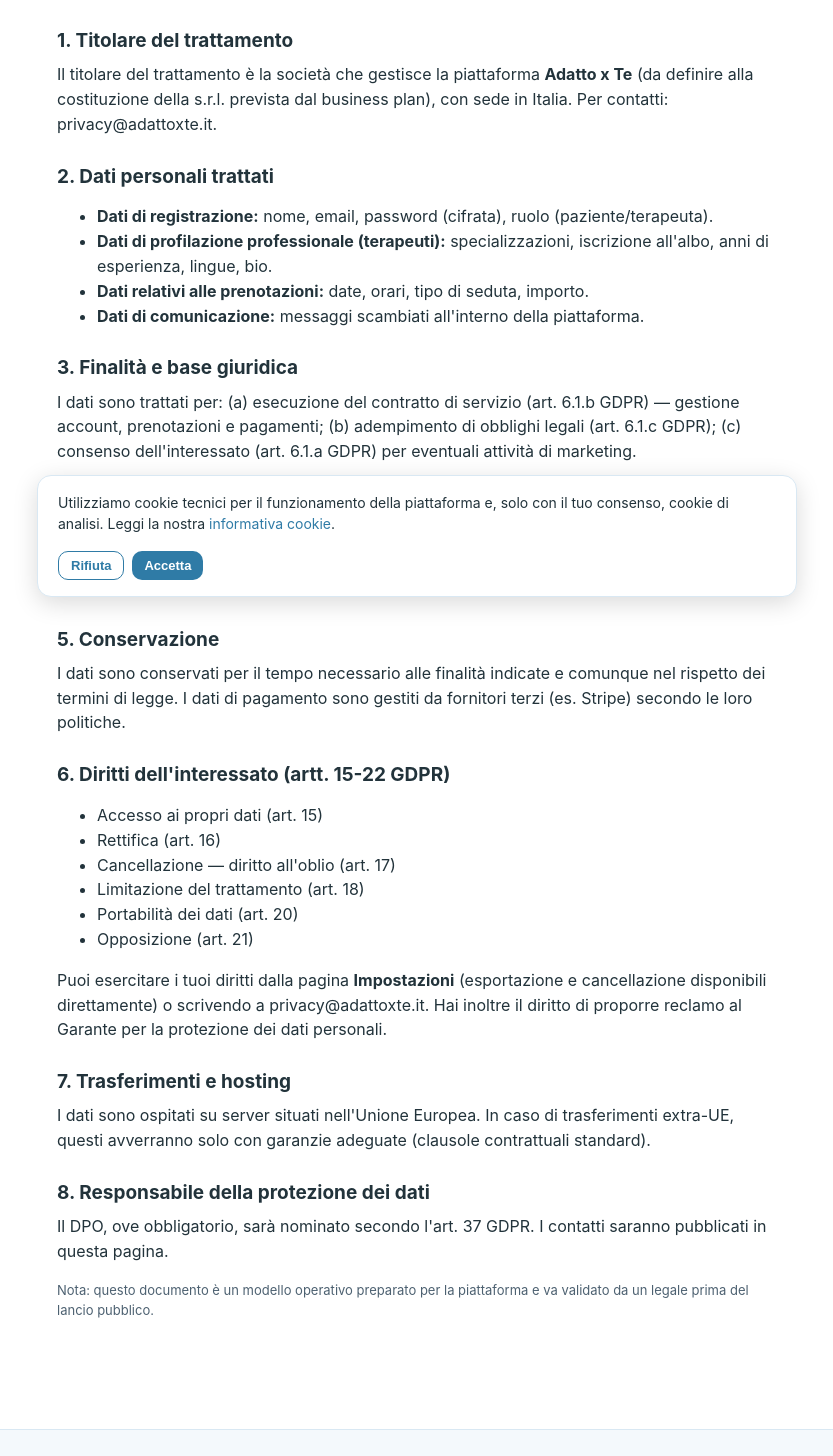
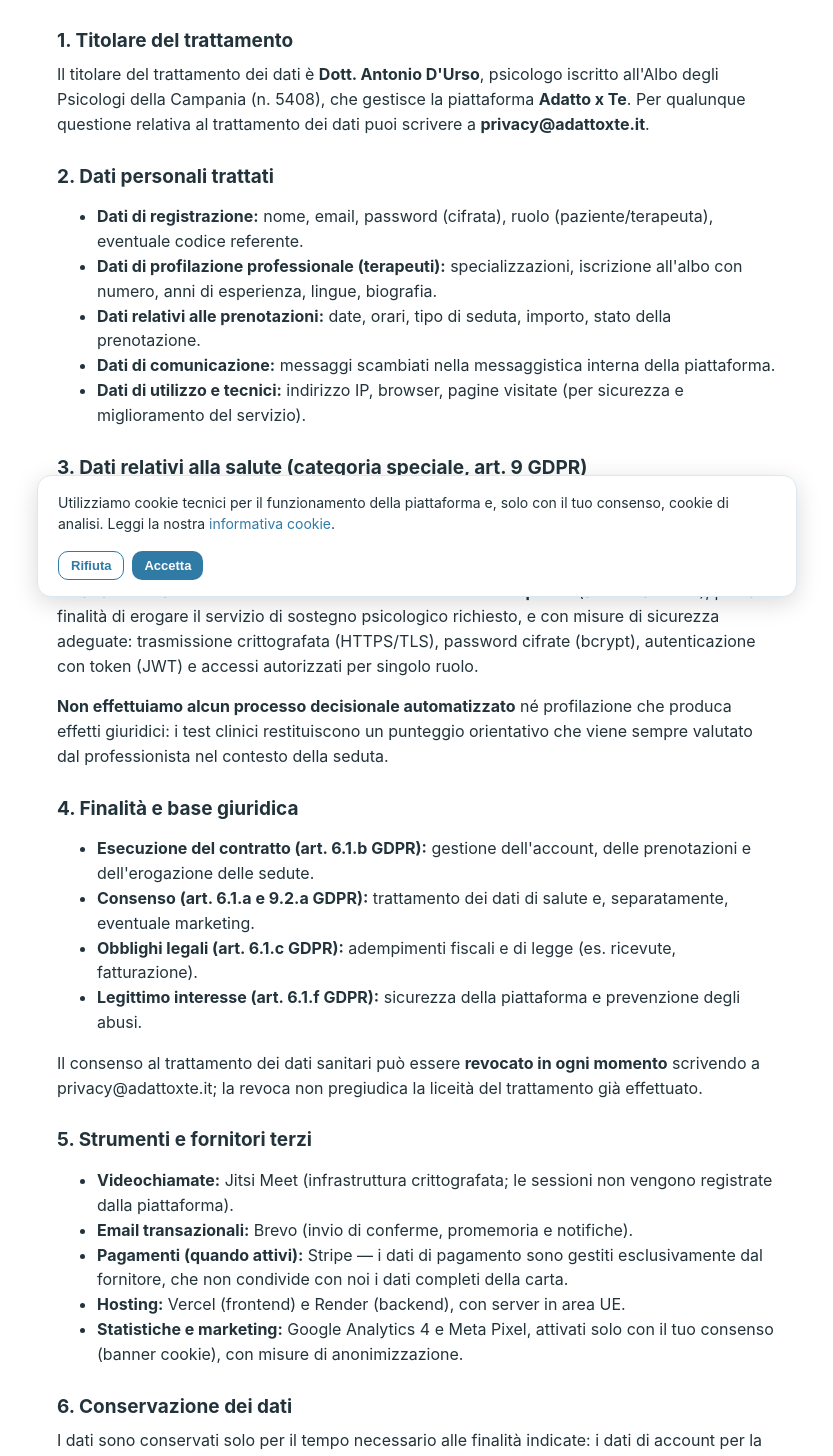
Before and after one commit to antonio-durso/adattoxte, a React (Vite) app in the folder frontend/: page /privacy in a window 1280 px wide. Shown: the part 187-1643 px from the top of the page, without its empty margins (223-1056 px from the left). Built offline with nearby package versions, Linux system fonts and the light colour scheme; no server answers.

Commit message:
Conformita sanitaria: privacy art.9 GDPR dati salute, termini con emergenze e trasparenza professionale, nota emergenza nel footer

```diff
--- a/frontend/src/components/Footer.jsx
+++ b/frontend/src/components/Footer.jsx
@@ -21,6 +21,11 @@ export default function Footer() {
           <Link to="/termini">Termini</Link>
         </div>
       </div>
+      <div className="container" style={{ borderTop: '1px solid rgba(255,255,255,.12)', marginTop: 22, paddingTop: 12 }}>
+        <p className="muted small" style={{ margin: 0, fontSize: 12 }}>
+          ⚕️ Adatto x Te non è un servizio di emergenza. In caso di pericolo chiama il <strong>112</strong> o il <strong>118</strong> (24h), o il <strong>1522</strong> (anti-violenza, gratuito). Le sedute online non sostituiscono il rapporto con il proprio medico.
+        </p>
+      </div>
     </footer>
   );
 }
--- a/frontend/src/pages/Privacy.jsx
+++ b/frontend/src/pages/Privacy.jsx
@@ -6,39 +6,66 @@ export default function Privacy() {
 
       <h2>1. Titolare del trattamento</h2>
       <p>
-        Il titolare del trattamento è la società che gestisce la piattaforma <strong>Adatto x Te</strong> (da definire
-        alla costituzione della s.r.l. prevista dal business plan), con sede in Italia. Per contatti: privacy@adattoxte.it.
+        Il titolare del trattamento dei dati è <strong>Dott. Antonio D'Urso</strong>, psicologo iscritto all'Albo
+        degli Psicologi della Campania (n. 5408), che gestisce la piattaforma <strong>Adatto x Te</strong>.
+        Per qualunque questione relativa al trattamento dei dati puoi scrivere a{' '}
+        <strong>privacy@adattoxte.it</strong>.
       </p>
 
       <h2>2. Dati personali trattati</h2>
       <ul>
-        <li><strong>Dati di registrazione:</strong> nome, email, password (cifrata), ruolo (paziente/terapeuta).</li>
-        <li><strong>Dati di profilazione professionale (terapeuti):</strong> specializzazioni, iscrizione all'albo, anni di esperienza, lingue, bio.</li>
-        <li><strong>Dati relativi alle prenotazioni:</strong> date, orari, tipo di seduta, importo.</li>
-        <li><strong>Dati di comunicazione:</strong> messaggi scambiati all'interno della piattaforma.</li>
+        <li><strong>Dati di registrazione:</strong> nome, email, password (cifrata), ruolo (paziente/terapeuta), eventuale codice referente.</li>
+        <li><strong>Dati di profilazione professionale (terapeuti):</strong> specializzazioni, iscrizione all'albo con numero, anni di esperienza, lingue, biografia.</li>
+        <li><strong>Dati relativi alle prenotazioni:</strong> date, orari, tipo di seduta, importo, stato della prenotazione.</li>
+        <li><strong>Dati di comunicazione:</strong> messaggi scambiati nella messaggistica interna della piattaforma.</li>
+        <li><strong>Dati di utilizzo e tecnici:</strong> indirizzo IP, browser, pagine visitate (per sicurezza e miglioramento del servizio).</li>
       </ul>
 
-      <h2>3. Finalità e base giuridica</h2>
+      <h2>3. Dati relativi alla salute (categoria speciale, art. 9 GDPR)</h2>
       <p>
-        I dati sono trattati per: (a) esecuzione del contratto di servizio (art. 6.1.b GDPR) — gestione account,
-        prenotazioni e pagamenti; (b) adempimento di obblighi legali (art. 6.1.c GDPR); (c) consenso dell'interessato
-        (art. 6.1.a GDPR) per eventuali attività di marketing.
+        La piattaforma tratta <strong>dati relativi alla salute mentale</strong> — una categoria speciale di dati
+        ai sensi dell'art. 9 del GDPR — tra cui: esiti dei test di benessere (GAD-7 e PHQ-9), il contenuto delle
+        sedute e delle note cliniche, e le informazioni sulla salute condivise nelle comunicazioni.
+      </p>
+      <p>
+        Il trattamento avviene <strong>esclusivamente con il tuo consenso esplicito</strong> (art. 9.2.a GDPR), per
+        la finalità di erogare il servizio di sostegno psicologico richiesto, e con misure di sicurezza adeguate:
+        trasmissione crittografata (HTTPS/TLS), password cifrate (bcrypt), autenticazione con token (JWT) e accessi
+        autorizzati per singolo ruolo.
+      </p>
+      <p>
+        <strong>Non effettuiamo alcun processo decisionale automatizzato</strong> né profilazione che produca
+        effetti giuridici: i test clinici restituiscono un punteggio orientativo che viene sempre valutato dal
+        professionista nel contesto della seduta.
       </p>
 
-      <h2>4. Dati sensibili e salute</h2>
+      <h2>4. Finalità e base giuridica</h2>
+      <ul>
+        <li><strong>Esecuzione del contratto (art. 6.1.b GDPR):</strong> gestione dell'account, delle prenotazioni e dell'erogazione delle sedute.</li>
+        <li><strong>Consenso (art. 6.1.a e 9.2.a GDPR):</strong> trattamento dei dati di salute e, separatamente, eventuale marketing.</li>
+        <li><strong>Obblighi legali (art. 6.1.c GDPR):</strong> adempimenti fiscali e di legge (es. ricevute, fatturazione).</li>
+        <li><strong>Legittimo interesse (art. 6.1.f GDPR):</strong> sicurezza della piattaforma e prevenzione degli abusi.</li>
+      </ul>
+      <p>Il consenso al trattamento dei dati sanitari può essere <strong>revocato in ogni momento</strong> scrivendo a privacy@adattoxte.it; la revoca non pregiudica la liceità del trattamento già effettuato.</p>
+
+      <h2>5. Strumenti e fornitori terzi</h2>
+      <ul>
+        <li><strong>Videochiamate:</strong> Jitsi Meet (infrastruttura crittografata; le sessioni non vengono registrate dalla piattaforma).</li>
+        <li><strong>Email transazionali:</strong> Brevo (invio di conferme, promemoria e notifiche).</li>
+        <li><strong>Pagamenti (quando attivi):</strong> Stripe — i dati di pagamento sono gestiti esclusivamente dal fornitore, che non condivide con noi i dati completi della carta.</li>
+        <li><strong>Hosting:</strong> Vercel (frontend) e Render (backend), con server in area UE.</li>
+        <li><strong>Statistiche e marketing:</strong> Google Analytics 4 e Meta Pixel, attivati solo con il tuo consenso (banner cookie), con misure di anonimizzazione.</li>
+      </ul>
+
+      <h2>6. Conservazione dei dati</h2>
       <p>
-        La piattaforma tratta dati relativi alla salute mentale (categoria speciale, art. 9 GDPR). Il trattamento
-        avviene con misure di sicurezza adeguate (crittografia in transito, password cifrate, accessi autorizzati)
-        e solo per la finalità di erogazione del servizio di consulenza.
+        I dati sono conservati solo per il tempo necessario alle finalità indicate: i dati di account per la durata
+        del rapporto e per gli obblighi di legge; i dati sanitari secondo i termini previsti dalla deontologia
+        professionale e dalla normativa applicabile; i dati di pagamento secondo le policy del fornitore. Puoi
+        richiedere la cancellazione del tuo account in qualsiasi momento dalla pagina Impostazioni.
       </p>
 
-      <h2>5. Conservazione</h2>
-      <p>
-        I dati sono conservati per il tempo necessario alle finalità indicate e comunque nel rispetto dei termini
-        di legge. I dati di pagamento sono gestiti da fornitori terzi (es. Stripe) secondo le loro politiche.
-      </p>
-
-      <h2>6. Diritti dell'interessato (artt. 15-22 GDPR)</h2>
+      <h2>7. Diritti dell'interessato (artt. 15-22 GDPR)</h2>
       <ul>
         <li>Accesso ai propri dati (art. 15)</li>
         <li>Rettifica (art. 16)</li>
@@ -46,27 +73,35 @@ export default function Privacy() {
         <li>Limitazione del trattamento (art. 18)</li>
         <li>Portabilità dei dati (art. 20)</li>
         <li>Opposizione (art. 21)</li>
+        <li>Revoca del consenso in qualsiasi momento</li>
       </ul>
       <p>
         Puoi esercitare i tuoi diritti dalla pagina <strong>Impostazioni</strong> (esportazione e cancellazione
-        disponibili direttamente) o scrivendo a privacy@adattoxte.it. Hai inoltre il diritto di proporre reclamo
-        al Garante per la protezione dei dati personali.
+        disponibili direttamente) o scrivendo a <strong>privacy@adattoxte.it</strong>. Hai inoltre il diritto di
+        proporre reclamo al <strong>Garante per la protezione dei dati personali</strong> (www.garanteprivacy.it).
       </p>
 
-      <h2>7. Trasferimenti e hosting</h2>
+      <h2>8. Minori</h2>
       <p>
-        I dati sono ospitati su server situati nell'Unione Europea. In caso di trasferimenti extra-UE, questi
-        avverranno solo con garanzie adeguate (clausole contrattuali standard).
+        Il servizio è destinato a persone maggiorenni. I minori di 18 anni possono utilizzare la piattaforma solo
+        con il consenso di un genitore o tutore legale, che deve registrarsi e gestire l'account.
       </p>
 
-      <h2>8. Responsabile della protezione dei dati</h2>
+      <h2>9. Sicurezza</h2>
       <p>
-        Il DPO, ove obbligatorio, sarà nominato secondo l'art. 37 GDPR. I contatti saranno pubblicati in questa pagina.
+        Adottiamo misure tecniche e organizzative adeguate: crittografia in transito (HTTPS/TLS), password cifrate,
+        autenticazione sicura, controlli di accesso per ruolo, monitoraggio degli accessi e backup regolari.
+      </p>
+
+      <h2>10. Modifiche alla presente informativa</h2>
+      <p>
+        Eventuali aggiornamenti saranno pubblicati in questa pagina con la data di ultimo aggiornamento e, per le
+        modifiche rilevanti, comunicati via email.
       </p>
 
       <p className="muted small">
-        Nota: questo documento è un modello operativo preparato per la piattaforma e va validato da un legale
-        prima del lancio pubblico.
+        Nota: documento predisposto per la piattaforma Adatto x Te secondo il Regolamento UE 2016/679 (GDPR) e la
+        normativa di settore; si raccomanda una validazione da parte di un legale prima di ogni uso pubblico.
       </p>
     </div>
   );
--- a/frontend/src/pages/Terms.jsx
+++ b/frontend/src/pages/Terms.jsx
@@ -6,50 +6,99 @@ export default function Terms() {
 
       <h2>1. Il servizio</h2>
       <p>
-        <strong>Adatto x Te</strong> è una piattaforma che mette in contatto pazienti e professionisti della salute
-        mentale qualificati per sedute di consulenza online. La piattaforma fornisce l'infrastruttura tecnica
-        (prenotazione, pagamento, videochiamata, messaggistica); il servizio professionale è erogato
-        esclusivamente dal singolo terapeuta.
+        <strong>Adatto x Te</strong> è una piattaforma che mette in contatto pazienti e <strong>professionisti
+        della salute mentale iscritti all'albo</strong> per percorsi di sostegno psicologico <strong>online</strong>
+        (videochiamate). La piattaforma fornisce l'infrastruttura tecnica (prenotazione, pagamento, videochiamata,
+        messaggistica); il servizio professionale è erogato esclusivamente dal singolo professionista, nel rispetto
+        del codice deontologico.
+      </p>
+      <p>
+        <strong>Natura del servizio:</strong> le sedute e i test clinici (GAD-7, PHQ-9) hanno finalità di
+        <strong> consapevolezza e sostegno psicologico</strong> e <strong>non costituiscono diagnosi medica</strong>,
+        né trattamento sanitario in senso clinico. I test sono strumenti di screening validati ma orientativi: solo
+        un professionista può interpretarli nel contesto di un percorso.
       </p>
 
       <h2>2. Requisiti di accesso</h2>
       <ul>
-        <li>Età minima 18 anni (o consenso del genitore/tutore).</li>
+        <li>Età minima 18 anni (i minori devono essere registrati e gestiti da un genitore o tutore).</li>
         <li>Registrazione con dati veritieri e aggiornati.</li>
-        <li>I terapeuti devono essere iscritti all'albo professionale e dichiarare il proprio numero di iscrizione.</li>
+        <li>I professionisti devono essere iscritti all'albo professionale e dichiarare numero di iscrizione e specializzazioni.</li>
       </ul>
 
-      <h2>3. Prenotazioni e pagamenti</h2>
+      <h2>3. Trasparenza professionale</h2>
       <p>
-        Le sedute individuali costano 45 €, quelle di coppia 50 € (prezzi base indicativi). Il pagamento avviene
-        online prima della seduta. Le cancellazioni effettuate con almeno 24 ore di preavviso sono rimborsate;
-        oltre tale termine il rimborso è a discrezione del terapeuta.
+        Il fondatore e professionista di riferimento della piattaforma è il <strong>Dott. Antonio D'Urso</strong>,
+        psicologo iscritto all'Albo degli Psicologi della Campania (n. 5408), con studio in Psicologia clinica e
+        giuridica. Ogni professionista presente nel catalogo dichiara la propria iscrizione all'albo, le
+        specializzazioni e l'esperienza: tali dati sono verificabili e aggiornati.
       </p>
 
-      <h2>4. Obblighi dei terapeuti</h2>
+      <h2>4. Prenotazioni, prezzi e pagamenti</h2>
       <ul>
-        <li>Mantenere aggiornate le proprie credenziali professionali.</li>
-        <li>Rispettare il codice deontologico e le linee guida per la psicoterapia online dell'Ordine professionale.</li>
-        <li>Garantire un ambiente sicuro e riservato durante le sedute.</li>
+        <li>Seduta individuale: 45 € · Seduta di coppia: 50 € (prezzi base, come indicato nella scheda del professionista).</li>
+        <li>Il pagamento avviene online, prima della seduta, tramite circuito sicuro (Stripe o equivalente).</li>
+        <li>Le cancellazioni con almeno <strong>24 ore di preavviso</strong> sono rimborsate; oltre tale termine il rimborso è a discrezione del professionista.</li>
+        <li>La ricevuta della seduta è disponibile nell'area personale.</li>
       </ul>
 
-      <h2>5. Obblighi dei pazienti</h2>
+      <h2>5. Obblighi dei professionisti</h2>
       <ul>
-        <li>Fornire informazioni accurate sul proprio stato di salute.</li>
-        <li>Non registrare le sessioni senza consenso scritto del terapeuta.</li>
-        <li>In caso di emergenza, contattare i servizi di emergenza (112/118) — la piattaforma non è un servizio di emergenza.</li>
+        <li>Mantenere aggiornate credenziali professionali e disponibilità.</li>
+        <li>Rispettare il codice deontologico degli psicologi e le linee guida per la psicoterapia/consulenza online dell'Ordine professionale.</li>
+        <li>Garantire un ambiente sicuro e riservato durante le sedute.</li>
+        <li>Non erogare prestazioni in situazioni di emergenza acuta (la piattaforma non è un servizio di emergenza).</li>
       </ul>
 
-      <h2>6. Esclusioni di responsabilità</h2>
+      <h2>6. Obblighi dei pazienti</h2>
+      <ul>
+        <li>Fornire informazioni accurate sul proprio stato di salute e sulla propria situazione.</li>
+        <li>Non registrare audio/video delle sessioni senza il consenso scritto del professionista.</li>
+        <li>Garantire un luogo privato e una connessione adeguata durante la seduta.</li>
+        <li>In caso di emergenza, contattare immediatamente i servizi di emergenza: la piattaforma non è un servizio di emergenza.</li>
+      </ul>
+
+      <h2>7. Esclusioni di responsabilità e emergenze</h2>
       <p>
-        La piattaforma non eroga prestazioni sanitarie né sostituisce il rapporto diretto con il proprio medico o
-        psicoterapeuta. In caso di emergenza contattare il 112/118 o recarsi al pronto soccorso più vicino.
+        La piattaforma <strong>non eroga prestazioni di emergenza</strong>, non sostituisce il rapporto con il
+        proprio medico curante né un eventuale trattamento farmacologico. I contenuti informativi (articoli, test)
+        hanno scopo divulgativo e non sostituiscono una valutazione professionale.
+      </p>
+      <p>
+        <strong>Se hai pensieri di farti del male o di far del male ad altri, o stai vivendo una situazione di
+        pericolo, contatta subito:</strong>
+      </p>
+      <ul>
+        <li><strong>112 / 118</strong> — Numero Unico di Emergenza / Emergenza sanitaria (24h)</li>
+        <li><strong>1522</strong> — Numero anti-violenza e stalking (gratuito, 24h)</li>
+        <li><strong>199 284 284</strong> — Telefono Amico (volontari che ascoltano, tutti i giorni 10-24)</li>
+        <li>Oppure rivolgiti al <strong>Pronto Soccorso</strong> più vicino.</li>
+      </ul>
+
+      <h2>8. Riservatezza e protezione dei dati</h2>
+      <p>
+        Il contenuto delle sedute e delle comunicazioni è riservato, nel rispetto del segreto professionale e della
+        normativa sulla privacy. Il trattamento dei dati — compresi quelli relativi alla salute — è descritto
+        nell'<a href="/privacy">Informativa privacy</a>, che accetti con la registrazione.
       </p>
 
-      <h2>7. Modifiche</h2>
+      <h2>9. Comportamenti vietati</h2>
+      <ul>
+        <li>Usi impropri o abusivi della piattaforma (molestie, linguaggio offensivo, tentativi di accesso non autorizzati).</li>
+        <li>Condivisione di contenuti delle sedute al di fuori della piattaforma senza consenso.</li>
+        <li>Uso del servizio per finalità illecite.</li>
+      </ul>
+      <p>La violazione di queste regole può comportare la sospensione dell'account.</p>
+
+      <h2>10. Modifiche ai termini</h2>
       <p>
         I presenti termini possono essere aggiornati; le modifiche saranno comunicate via email o al momento
-        dell'accesso.
+        dell'accesso. L'uso continuato del servizio dopo la pubblicazione delle modifiche costituisce accettazione.
+      </p>
+
+      <h2>11. Contatti</h2>
+      <p>
+        Per qualsiasi domanda su servizio, prenotazioni o dati personali: <strong>privacy@adattoxte.it</strong>.
       </p>
     </div>
   );
```
